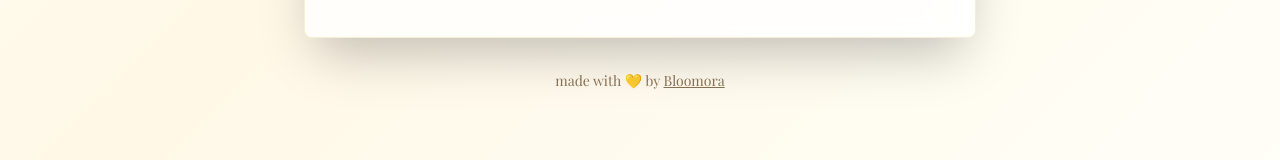
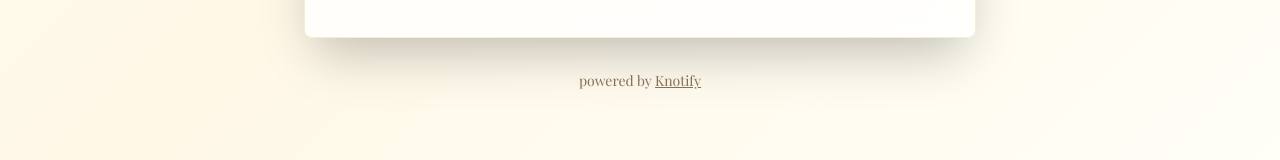
Before and after one commit to shashanka2a/engagement-invitation-card, a Next.js app: page / in a window 1280 px wide. Shown: the part 926-1086 px from the top of the page. Built offline with nearby package versions, Linux system fonts and the light colour scheme.

Commit message:
Replace bloomora with knotify branding and update links

```diff
--- a/src/App.tsx
+++ b/src/App.tsx
@@ -213,15 +213,15 @@ export default function App() {
               fontSize: '0.875rem',
               color: '#8B7355'
             }}>
-              made with 💛 by{' '}
+              powered by{' '}
               <a
-                href="https://bloomora.dev/"
+                href="https://knotify.sh/"
                 target="_blank"
                 rel="noopener noreferrer"
                 className="underline hover:text-[#D4AF37] transition-colors duration-300"
                 style={{ color: '#8B7355' }}
               >
-                Bloomora
+                Knotify
               </a>
             </p>
           </motion.div>
--- a/src/app/layout.tsx
+++ b/src/app/layout.tsx
@@ -12,7 +12,7 @@ export const metadata: Metadata = {
   title: "Engagement Invitation - Sharath Reddy & Neetha Meghana",
   description: "Join us in celebrating the engagement of Sharath Reddy & Neetha Meghana on Friday, 24th October 2025",
   keywords: ["engagement", "wedding", "invitation", "Sharath Reddy", "Neetha Meghana"],
-  authors: [{ name: "Bloomora" }],
+  authors: [{ name: "Knotify" }],
   icons: {
     icon: "/ring-favicon.svg",
     shortcut: "/ring-favicon.svg",
```
